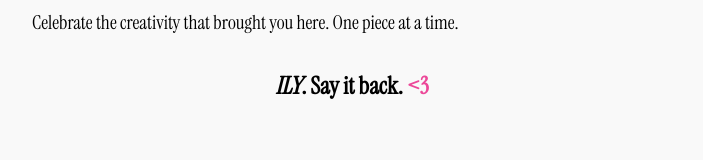
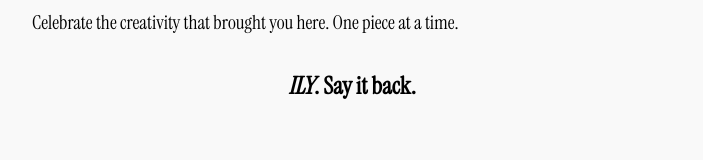
Before and after one commit to Gatsugatsuga/sayily, a Next.js app: page / in a window 1280 px wide. Shown: the part 432-592 px from the top of the page, without its empty margins (288-991 px from the left). Built offline with nearby package versions, Linux system fonts and the light colour scheme; a web font is replaced by a local one.

Commit message:
Update index.js

```diff
--- a/pages/index.js
+++ b/pages/index.js
@@ -37,7 +37,7 @@ export default function TemporaryHome() {
           <p>Rediscover the art that moved you — across chains, across time. Feel that first spark again.</p>
           <p>Celebrate the creativity that brought you here. One piece at a time.</p>
           <p className={styles.ilyEnding}>
-            <em>ILY</em>. Say it back. <span className={styles.heart}>&lt;3</span>
+            <em>ILY</em>. Say it back.
           </p>
         </div>
 
```
